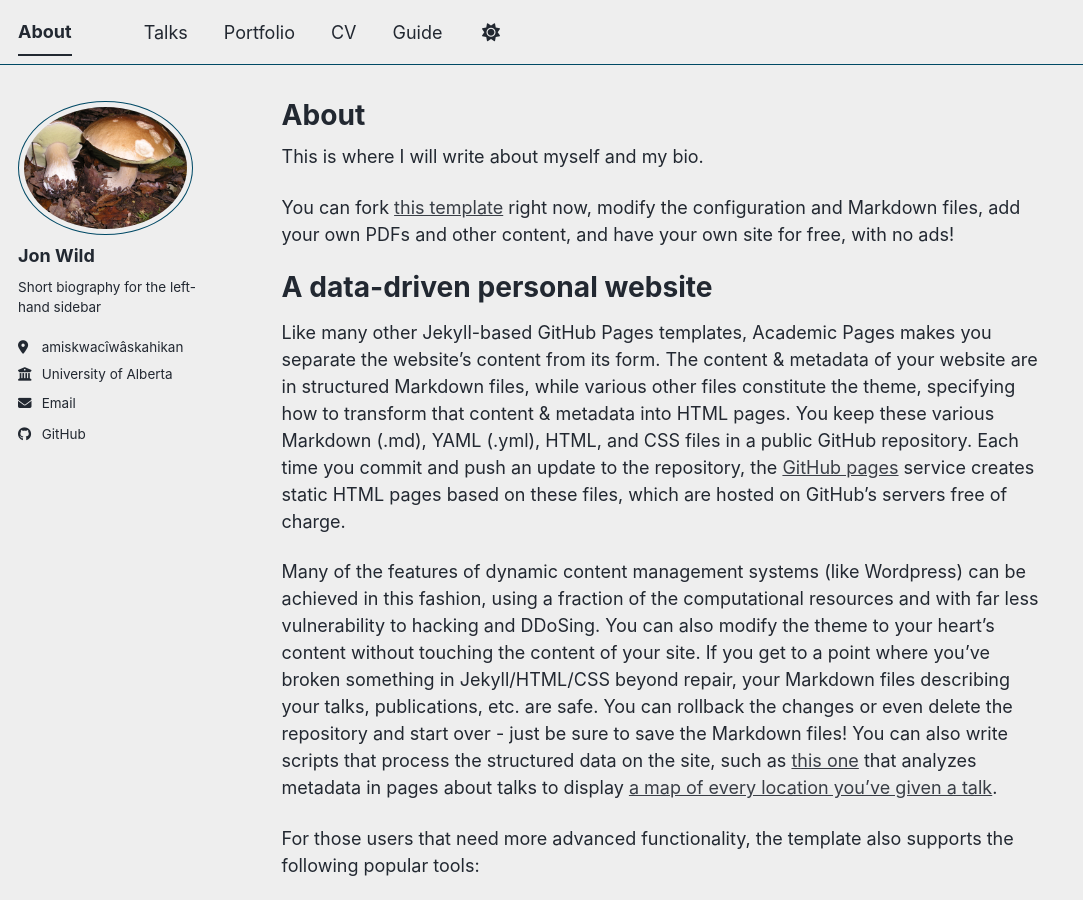
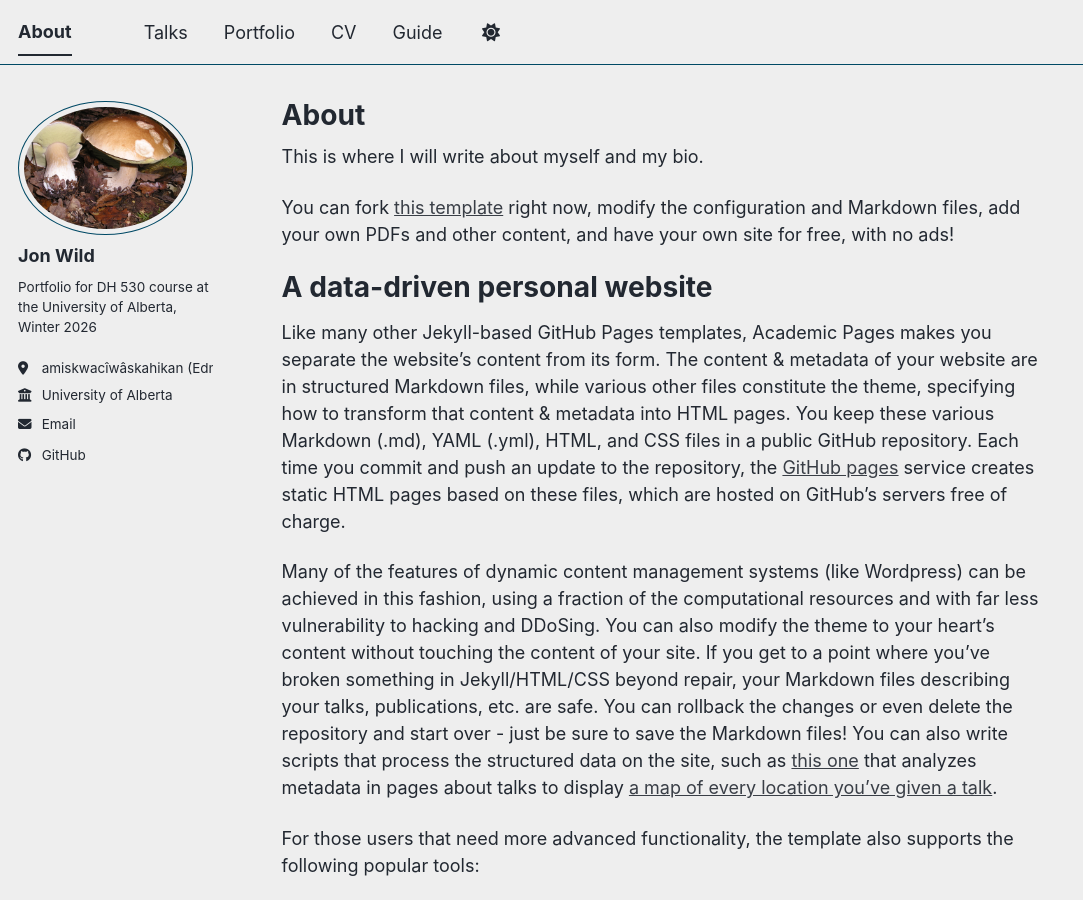
Before and after one commit to s1k1psso/About, a Jekyll site: the page built from _pages/about.md, in a window 1280 px wide and 900 px high. Shown: the whole window, without its empty margins (0-1083 px from the left). Built offline with Jekyll 4.4.1, drawn with Linux system fonts in a browser that asks for light colours; a script bundle is joined from its source files by our own code; library files that are not in the unit come from our copies.

Commit message:
Update _config.yml

```diff
--- a/_config.yml
+++ b/_config.yml
@@ -26,8 +26,8 @@ author:
   avatar           : "Boletus_edulis_EtgHollande_041031_091.jpg"
   name             : "Jon Wild"
   pronouns         : # example: "she/her"
-  bio              : "Short biography for the left-hand sidebar"
-  location         : "amiskwacîwâskahikan"
+  bio              : "Portfolio for DH 530 course at the University of Alberta, Winter 2026"
+  location         : "amiskwacîwâskahikan (Edmonton)"
   employer         : "University of Alberta"
   uri              : # URL
   email            : "jwild@ualberta.ca"
```
